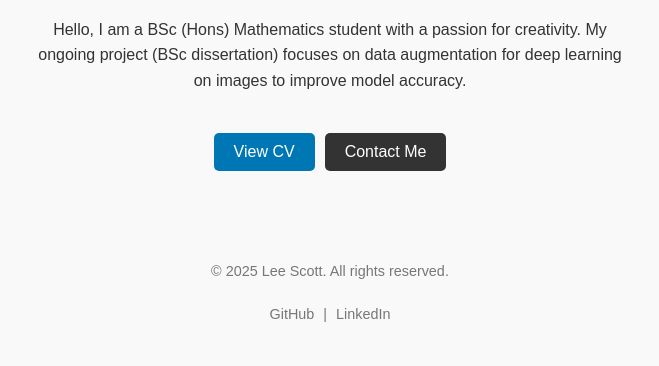
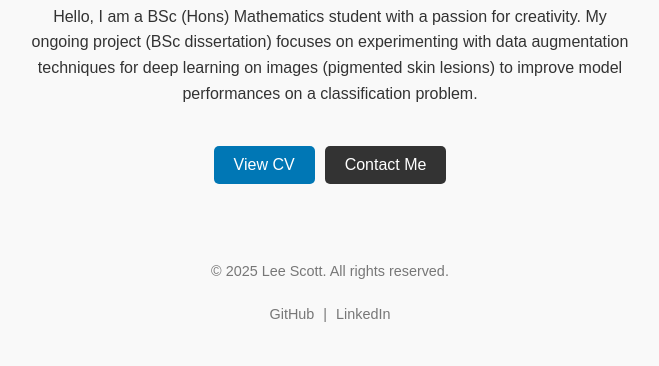
Before and after one commit to leewscott/leewscott.github.io, a plain HTML site: page index.html in a window 1280 px wide. Shown: the part 434-800 px from the top of the page, without its empty margins (310-969 px from the left). Drawn offline with Linux system fonts and the light colour scheme.

Commit message:
Update index.html
updated description

```diff
--- a/index.html
+++ b/index.html
@@ -110,7 +110,7 @@
         <img src="Photo.jpg" alt="Profile Image">
         <h1>Lee Scott</h1>
         <h2>Student at University of St Andrews</h2>
-        <p>Hello, I am a BSc (Hons) Mathematics student with a passion for creativity. My ongoing project (BSc dissertation) focuses on data augmentation for deep learning on images to improve model accuracy.</p>
+        <p>Hello, I am a BSc (Hons) Mathematics student with a passion for creativity. My ongoing project (BSc dissertation) focuses on experimenting with data augmentation techniques for deep learning on images (pigmented skin lesions) to improve model performances on a classification problem.</p>
     </header>
     <div class="buttons">
         <a href="CV.pdf" class="cv" target="_blank">View CV</a>
```
